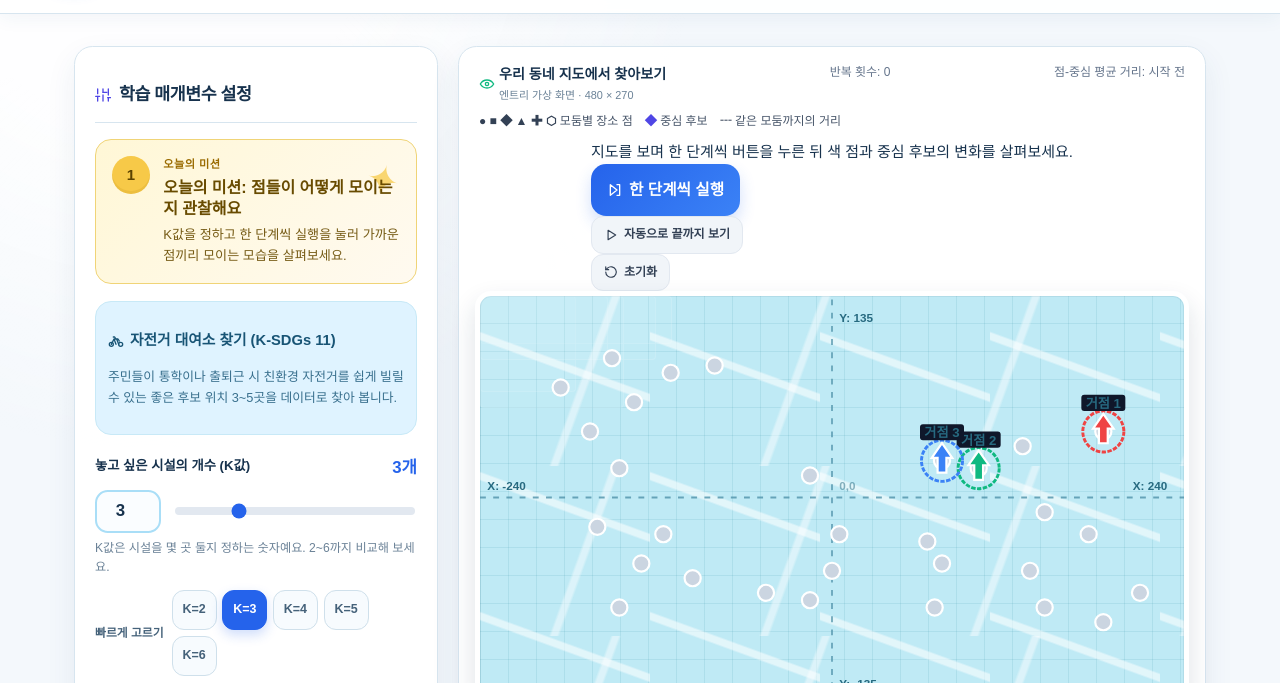
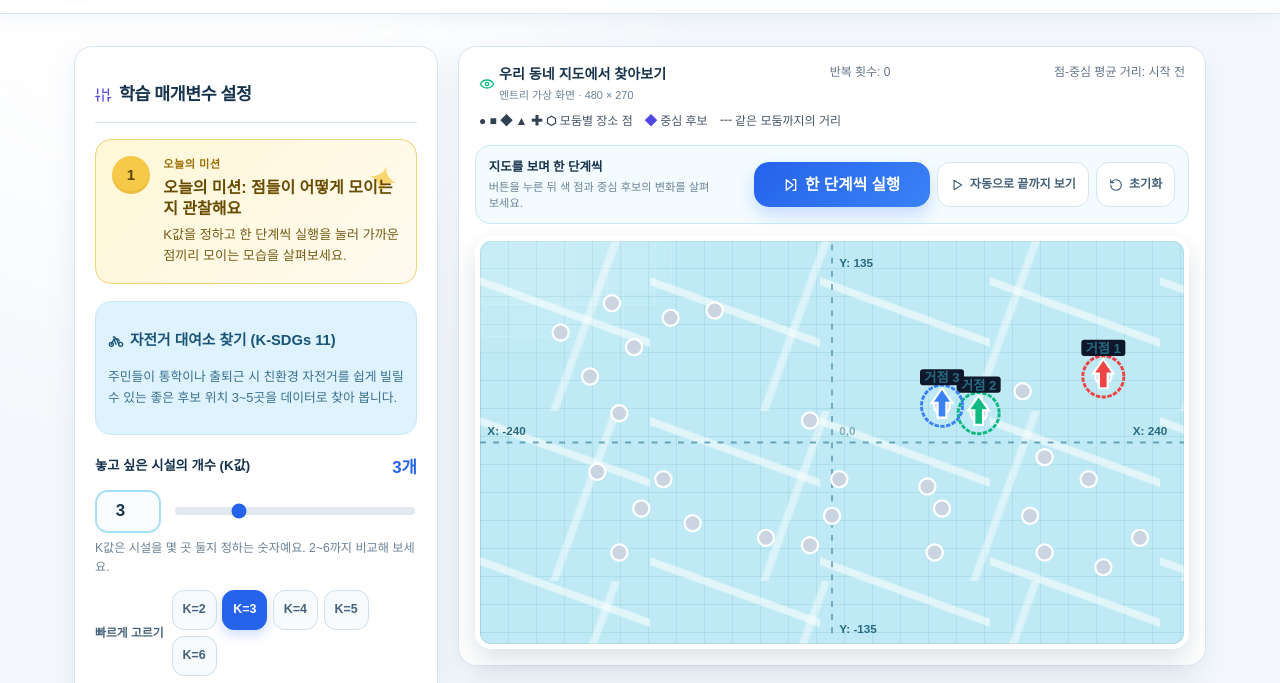
Before and after one commit to WBmaker2/k-means-simulator, a plain HTML site: page index.html in a window 1280 px wide. Shown: the part 96-779 px from the top of the page. Drawn offline with Linux system fonts and the light colour scheme.

Commit message:
Keep map controls visible during step observation

```diff
--- a/assets/kmeans-simulator.css
+++ b/assets/kmeans-simulator.css
@@ -590,6 +590,48 @@ body.site-shell {
 .map-card > div:first-child { align-items: flex-start; }
 .map-card > div:first-child > span:first-child { color: var(--ink) !important; font-size: .88rem !important; }
 .map-card > div:first-child > span:first-child small { display: block; margin-top: .1rem; color: var(--muted); font-size: .68rem; font-weight: 500; }
+.map-observation-toolbar {
+    display: flex;
+    align-items: center;
+    justify-content: space-between;
+    gap: .85rem;
+    width: 100%;
+    margin: .35rem 0 .75rem;
+    padding: .75rem .8rem;
+    border: 1px solid #c8e9f7;
+    border-radius: .95rem;
+    background: #f3fbff;
+}
+.map-observation-copy {
+    display: flex;
+    flex: 0 1 14rem;
+    min-width: 10rem;
+    max-width: 15rem;
+    flex-direction: column;
+    gap: .12rem;
+}
+.map-observation-kicker { color: var(--ink); font-size: .78rem; font-weight: 800; }
+.map-observation-hint { color: var(--muted); font-size: .7rem; line-height: 1.4; }
+.map-observation-actions {
+    display: flex;
+    flex: 1;
+    flex-wrap: wrap;
+    justify-content: flex-end;
+    gap: .45rem;
+}
+.map-observation-actions .primary-action {
+    min-height: 2.8rem;
+    min-width: 11rem;
+}
+.map-secondary-action {
+    min-height: 2.8rem;
+    border-color: var(--line) !important;
+    border-radius: .8rem !important;
+    background: #fff !important;
+    color: var(--ink-soft) !important;
+}
+.map-secondary-action:hover { background: #e9f4fb !important; color: var(--primary-dark) !important; }
+.map-observation-toolbar + .exploration-canvas { margin-top: 0; }
 .exploration-canvas {
     min-height: 300px;
     border: 5px solid #fff !important;
@@ -648,6 +690,11 @@ body.site-shell {
     .grid.grid-cols-2 > button { grid-column: auto !important; width: 100%; }
     .stage-summary { grid-template-columns: 1fr; }
     .exploration-canvas { min-height: 210px; border-width: 3px !important; }
+    .map-observation-toolbar { align-items: stretch; flex-direction: column; }
+    .map-observation-copy { min-width: 0; }
+    .map-observation-actions { justify-content: stretch; }
+    .map-observation-actions > button { flex: 1 1 auto; }
+    .map-observation-actions .primary-action { min-width: 0; }
     .map-card > div:first-child > span:nth-child(2), .map-card > div:first-child > span:nth-child(3) { font-size: .66rem; }
     .entry-guide-card { order: 3; }
 }
```
